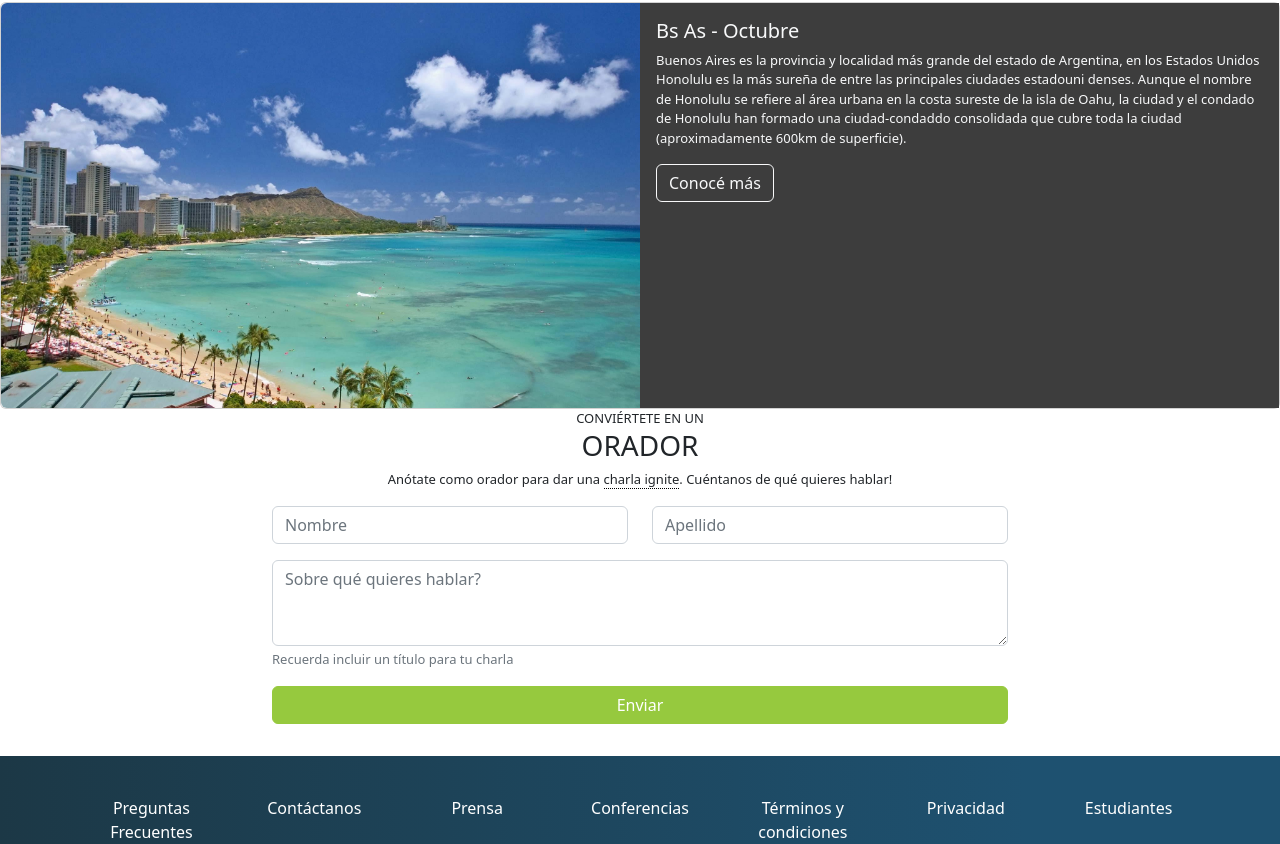
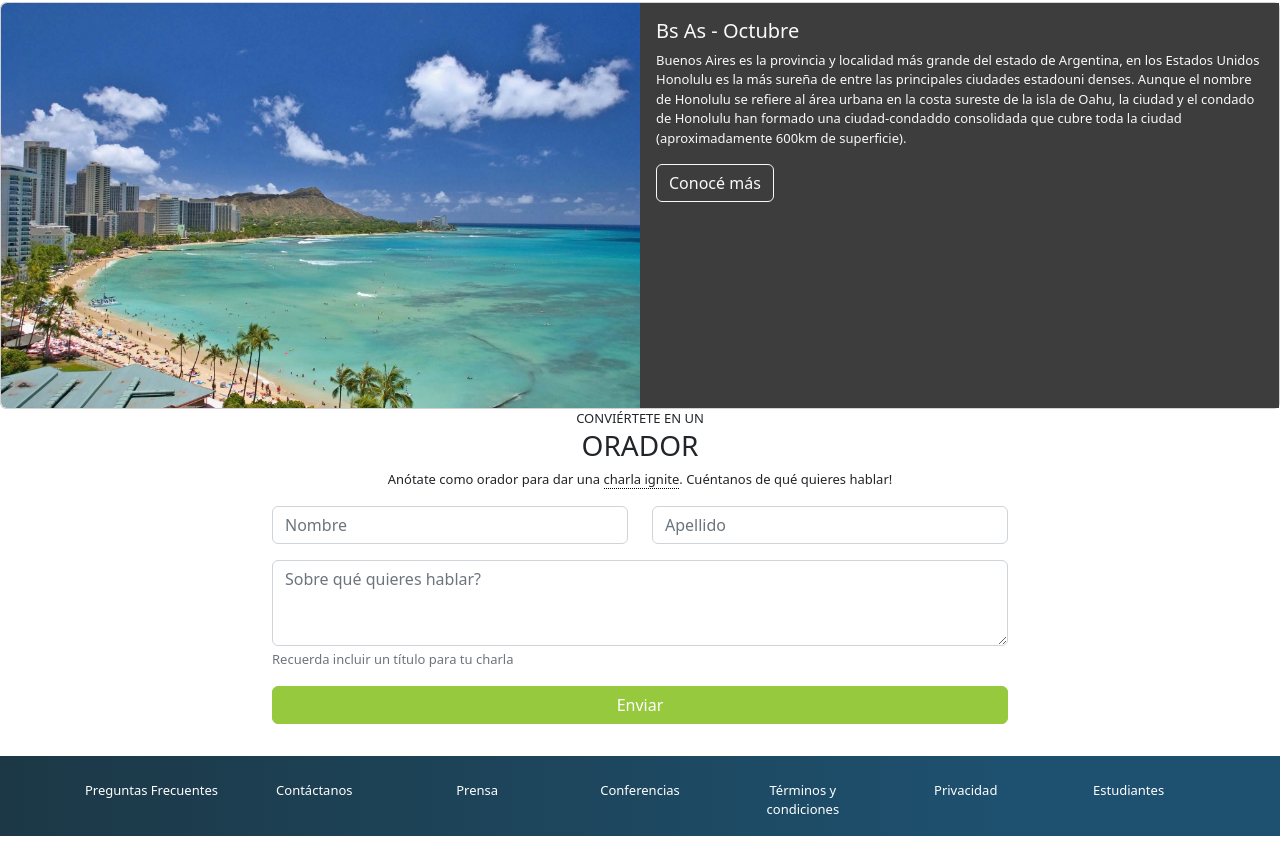
Before and after one commit to caylen0/CodoaCodo-TP1-OradoresBA, a plain HTML site: page index.html in a window 1280 px wide. Shown: the part 1143-1987 px from the top of the page. Drawn offline with Linux system fonts and the light colour scheme.

Commit message:
modifico footer

```diff
--- a/CSS/style.css
+++ b/CSS/style.css
@@ -18,15 +18,9 @@ h3 {
 
 }
 footer {
-    border: 10px,20px,10px;
-    box-sizing: border-box;
-    background: rgb(2,0,36);
     background: linear-gradient(90deg, rgba(28,56,70,255) 0%, rgba(29,67,88,255) 35%, rgba(30,81,112,255) 80%);
-    font-size: 10px;
-    font-style:inherit;
     color: white;
     min-height: 10vh;
-    font-size: medium;
 }
 
 form{
@@ -100,6 +94,6 @@ div {
 }
 
 #pie-pagina a{
-    font-size: medium;
-    margin-top: 40px;
+    font-size: small;
+    margin-top: 25px;
 }
```
